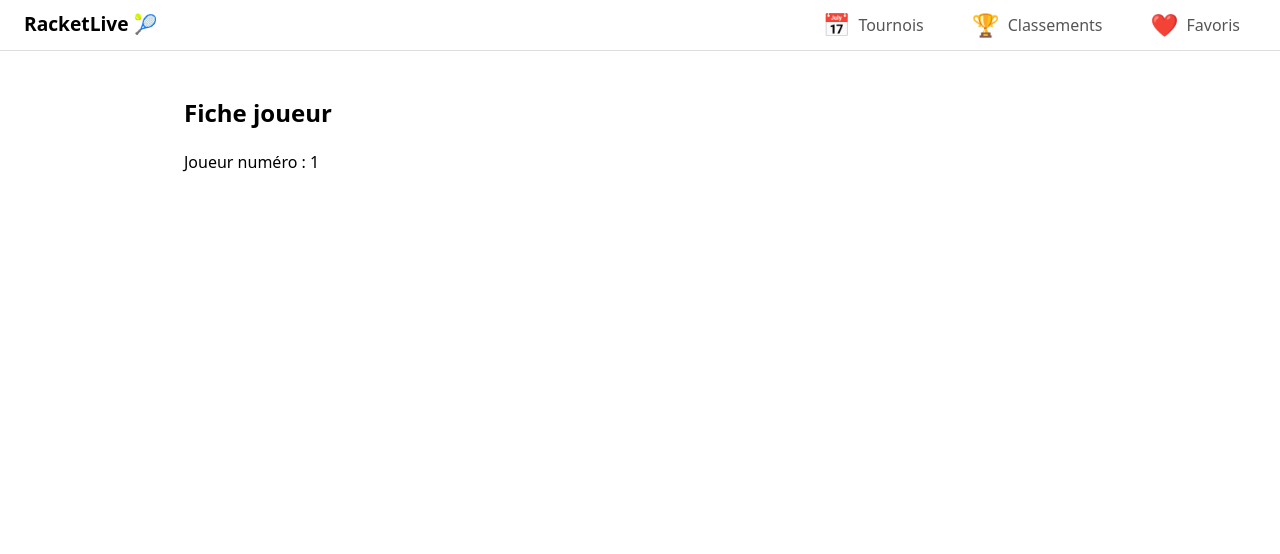
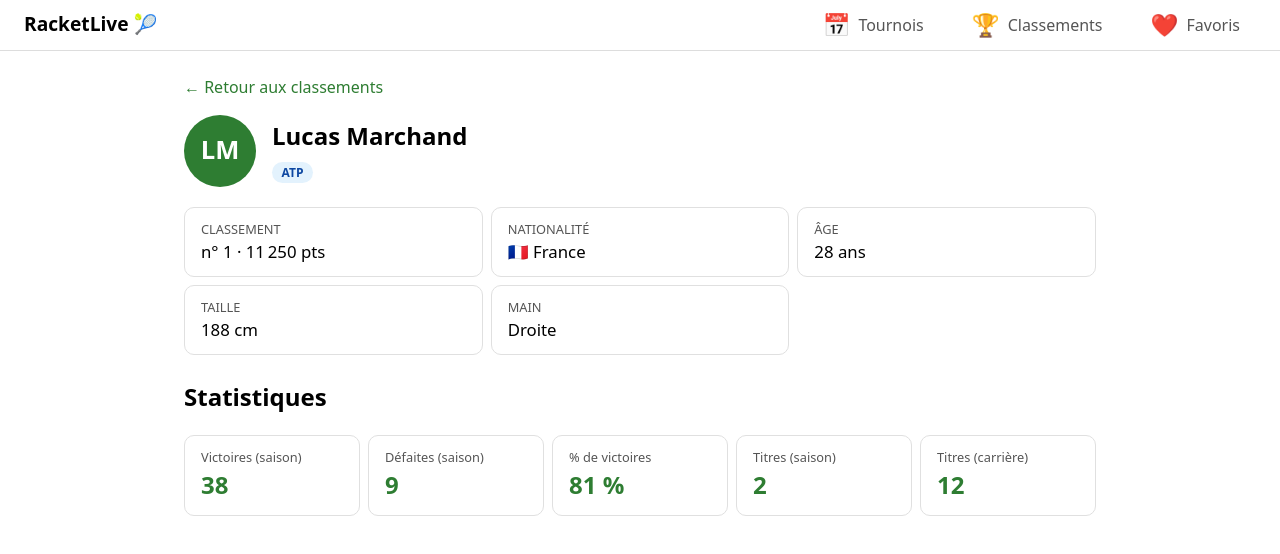
Before and after one commit to Labrosse-Anthony/racketlive, a React (Vite) app: page /joueurs/1 in a window 1280 px wide. Shown: the top 554 px of the page. Built offline with nearby package versions, Linux system fonts and the light colour scheme.

Commit message:
Ajout de la fiche joueur avec infos et statistiques

```diff
--- /dev/null
+++ b/src/components/players/PlayerAvatar.css
@@ -0,0 +1,14 @@
+.avatar {
+  display: flex;
+  align-items: center;
+  justify-content: center;
+  flex-shrink: 0;
+  width: 72px;
+  height: 72px;
+  border-radius: 50%;
+  background: #2e7d32;
+  color: #ffffff;
+  font-size: 1.6rem;
+  font-weight: bold;
+  object-fit: cover;
+}
--- /dev/null
+++ b/src/components/players/PlayerAvatar.jsx
@@ -0,0 +1,22 @@
+import './PlayerAvatar.css'
+
+function PlayerAvatar({ nom, photo }) {
+  if (photo) {
+    return <img className="avatar" src={photo} alt={`Photo de ${nom}`} />
+  }
+
+  const initiales = nom
+    .split(' ')
+    .map((mot) => mot[0])
+    .slice(0, 2)
+    .join('')
+    .toUpperCase()
+
+  return (
+    <div className="avatar" aria-hidden="true">
+      {initiales}
+    </div>
+  )
+}
+
+export default PlayerAvatar
--- /dev/null
+++ b/src/components/players/PlayerStats.css
@@ -0,0 +1,31 @@
+.stats {
+  display: grid;
+  grid-template-columns: 1fr 1fr;
+  gap: 0.5rem;
+  margin: 0 0 1.5rem;
+}
+
+.stats__bloc {
+  padding: 0.75rem 1rem;
+  border: 1px solid #e0e0e0;
+  border-radius: 10px;
+  background: #ffffff;
+}
+
+.stats__bloc dt {
+  font-size: 0.8rem;
+  color: #555555;
+}
+
+.stats__bloc dd {
+  margin: 0;
+  font-size: 1.5rem;
+  font-weight: bold;
+  color: #2e7d32;
+}
+
+@media (min-width: 768px) {
+  .stats {
+    grid-template-columns: repeat(5, 1fr);
+  }
+}
--- /dev/null
+++ b/src/components/players/PlayerStats.jsx
@@ -0,0 +1,28 @@
+import './PlayerStats.css'
+
+function PlayerStats({ stats }) {
+  const totalMatchs = stats.victoires + stats.defaites
+  const pourcentage =
+    totalMatchs === 0 ? 0 : Math.round((stats.victoires / totalMatchs) * 100)
+
+  const lignes = [
+    { label: 'Victoires (saison)', valeur: stats.victoires },
+    { label: 'Défaites (saison)', valeur: stats.defaites },
+    { label: '% de victoires', valeur: `${pourcentage} %` },
+    { label: 'Titres (saison)', valeur: stats.titresSaison },
+    { label: 'Titres (carrière)', valeur: stats.titresCarriere },
+  ]
+
+  return (
+    <dl className="stats">
+      {lignes.map((ligne) => (
+        <div key={ligne.label} className="stats__bloc">
+          <dt>{ligne.label}</dt>
+          <dd>{ligne.valeur}</dd>
+        </div>
+      ))}
+    </dl>
+  )
+}
+
+export default PlayerStats
--- a/src/components/rankings/RankingsTable.css
+++ b/src/components/rankings/RankingsTable.css
@@ -35,3 +35,18 @@
 .evolution--same {
   color: #777777;
 }
+
+.rankings-table__lien {
+  color: inherit;
+  text-decoration: none;
+  font-weight: bold;
+}
+
+.rankings-table__lien:hover {
+  text-decoration: underline;
+}
+
+.rankings-table__lien:focus-visible {
+  outline: 3px solid #f9a825;
+  outline-offset: 2px;
+}
--- a/src/components/rankings/RankingsTable.jsx
+++ b/src/components/rankings/RankingsTable.jsx
@@ -1,4 +1,5 @@
 import { drapeau } from '../../utils/flags.js'
+import { Link } from 'react-router-dom'
 import './RankingsTable.css'
 
 function Evolution({ valeur }) {
@@ -33,7 +34,11 @@ function RankingsTable({ joueurs }) {
               <td>
                 <Evolution valeur={joueur.evolution} />
               </td>
-              <td>{joueur.nom}</td>
+              <td>
+                <Link to={`/joueurs/${joueur.id}`} className="rankings-table__lien">
+                  {joueur.nom}
+                </Link>
+              </td>
               <td>
                 <span role="img" aria-label={joueur.pays}>
                   {drapeau(joueur.pays)}
--- /dev/null
+++ b/src/pages/JoueurPage.css
@@ -0,0 +1,57 @@
+.joueur__retour {
+  display: inline-block;
+  margin-bottom: 1rem;
+  color: #2e7d32;
+  text-decoration: none;
+}
+
+.joueur__retour:hover {
+  text-decoration: underline;
+}
+
+.joueur__retour:focus-visible {
+  outline: 3px solid #f9a825;
+  outline-offset: 2px;
+}
+
+.joueur__entete {
+  display: flex;
+  align-items: center;
+  gap: 1rem;
+  margin-bottom: 1.25rem;
+}
+
+.joueur__nom {
+  margin: 0 0 0.3rem;
+}
+
+.joueur__infos {
+  display: grid;
+  grid-template-columns: 1fr 1fr;
+  gap: 0.5rem;
+  margin: 0 0 1.5rem;
+}
+
+.joueur__infos > div {
+  padding: 0.75rem 1rem;
+  border: 1px solid #e0e0e0;
+  border-radius: 10px;
+  background: #ffffff;
+}
+
+.joueur__infos dt {
+  font-size: 0.8rem;
+  text-transform: uppercase;
+  color: #555555;
+}
+
+.joueur__infos dd {
+  margin: 0;
+  font-size: 1.05rem;
+}
+
+@media (min-width: 768px) {
+  .joueur__infos {
+    grid-template-columns: repeat(3, 1fr);
+  }
+}
--- a/src/pages/JoueurPage.jsx
+++ b/src/pages/JoueurPage.jsx
@@ -1,13 +1,109 @@
-import { useParams } from 'react-router-dom'
+import { useEffect, useState } from 'react'
+import { Link, useParams } from 'react-router-dom'
+import { getPlayerById } from '../services/api/playersApi.js'
+import PlayerAvatar from '../components/players/PlayerAvatar.jsx'
+import PlayerStats from '../components/players/PlayerStats.jsx'
+import { drapeau } from '../utils/flags.js'
+import { calculerAge } from '../utils/dates.js'
+import { CIRCUITS, PAYS, MAINS } from '../utils/labels.js'
+import './JoueurPage.css'
 
 function JoueurPage() {
   const { id } = useParams()
 
+  const [donnees, setDonnees] = useState(null)
+
+  useEffect(() => {
+    let annule = false
+
+    getPlayerById(id).then((joueur) => {
+      if (annule) return
+      setDonnees({ id, joueur })
+    })
+
+    return () => {
+      annule = true
+    }
+  }, [id])
+
+  const chargement = donnees === null || donnees.id !== id
+  const joueur = donnees === null ? null : donnees.joueur
+
+  if (chargement) {
+    return <p>Chargement…</p>
+  }
+
+  if (joueur === null) {
+    return (
+      <section>
+        <h1>Joueur introuvable</h1>
+        <p>Ce joueur n'existe pas.</p>
+        <Link to="/classements">Retour aux classements</Link>
+      </section>
+    )
+  }
+
+  const { details } = joueur
+
   return (
-    <section>
-      <h1>Fiche joueur</h1>
-      <p>Joueur numéro : {id}</p>
-    </section>
+    <article className="joueur">
+      <Link to="/classements" className="joueur__retour">
+        ← Retour aux classements
+      </Link>
+
+      <header className="joueur__entete">
+        <PlayerAvatar nom={joueur.nom} />
+        <div>
+          <h1 className="joueur__nom">{joueur.nom}</h1>
+          <span className={`badge badge--${joueur.circuit}`}>
+            {CIRCUITS[joueur.circuit]}
+          </span>
+        </div>
+      </header>
+
+      <dl className="joueur__infos">
+        <div>
+          <dt>Classement</dt>
+          <dd>
+            n° {joueur.rang} · {joueur.points.toLocaleString('fr-FR')} pts
+          </dd>
+        </div>
+        <div>
+          <dt>Nationalité</dt>
+          <dd>
+            <span role="img" aria-label={PAYS[joueur.pays]}>
+              {drapeau(joueur.pays)}
+            </span>{' '}
+            {PAYS[joueur.pays]}
+          </dd>
+        </div>
+        {details && (
+          <>
+            <div>
+              <dt>Âge</dt>
+              <dd>{calculerAge(details.naissance)} ans</dd>
+            </div>
+            <div>
+              <dt>Taille</dt>
+              <dd>{details.taille} cm</dd>
+            </div>
+            <div>
+              <dt>Main</dt>
+              <dd>{MAINS[details.main]}</dd>
+            </div>
+          </>
+        )}
+      </dl>
+
+      {details ? (
+        <>
+          <h2>Statistiques</h2>
+          <PlayerStats stats={details.stats} />
+        </>
+      ) : (
+        <p>Les informations détaillées de ce joueur seront disponibles prochainement.</p>
+      )}
+    </article>
   )
 }
 
```
